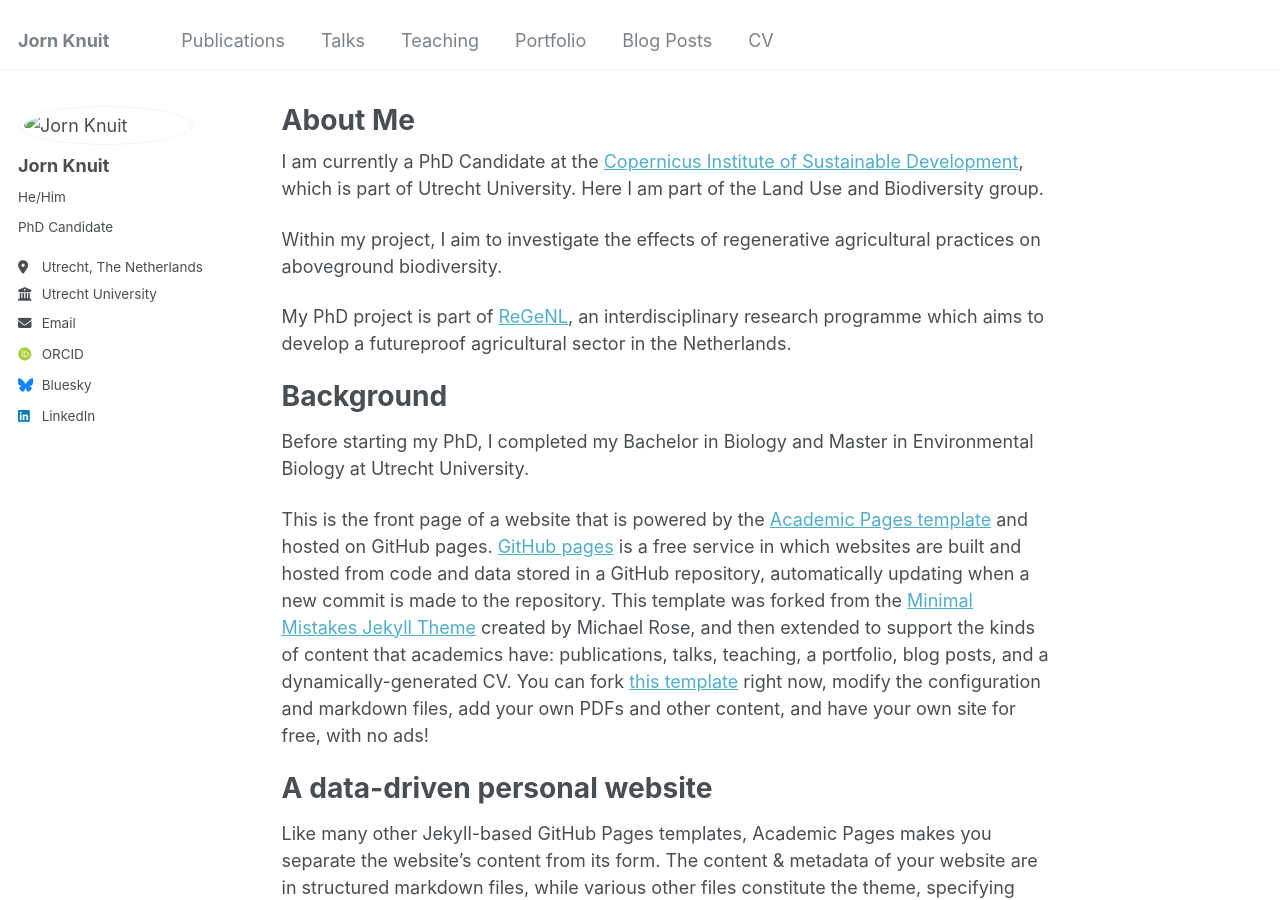
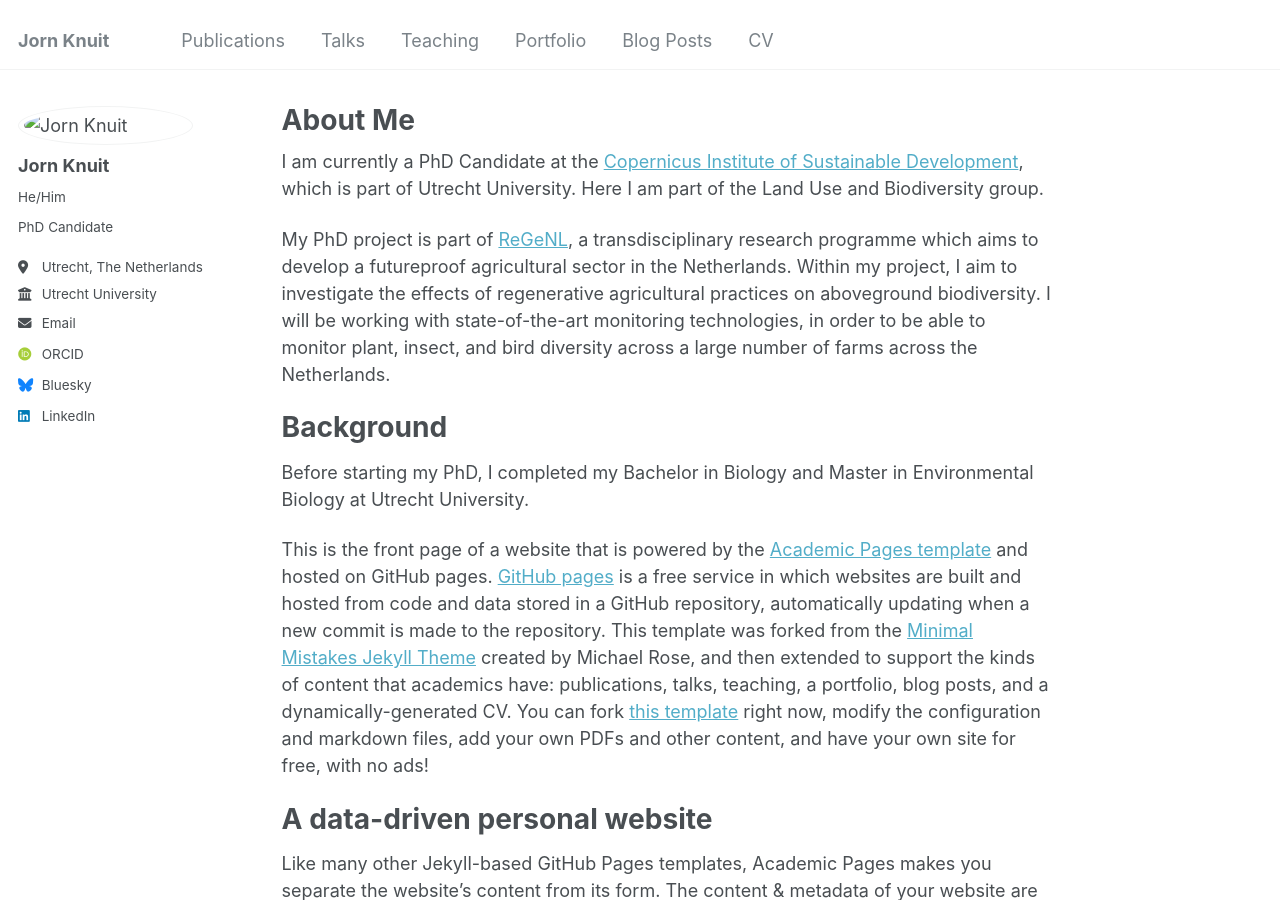
Before and after one commit to JornKnuit/JornKnuit.github.io, a Jekyll site: the page built from _pages/about.md, in a window 1280 px wide and 900 px high. Built offline with Jekyll 4.4.1, drawn with Linux system fonts in a browser that asks for light colours; some web fonts are replaced.

Commit message:
Update about.md

```diff
--- a/_pages/about.md
+++ b/_pages/about.md
@@ -9,9 +9,7 @@ redirect_from:
 
 I am currently a PhD Candidate at the [Copernicus Institute of Sustainable Development](https://www.uu.nl/en/research/copernicus-institute-of-sustainable-development), which is part of Utrecht University. Here I am part of the Land Use and Biodiversity group.
 
-Within my project, I aim to investigate the effects of regenerative agricultural practices on aboveground biodiversity.
-
-My PhD project is part of [ReGeNL](https://regenl.nl), an interdisciplinary research programme which aims to develop a futureproof agricultural sector in the Netherlands.
+My PhD project is part of [ReGeNL](https://regenl.nl), a transdisciplinary research programme which aims to develop a futureproof agricultural sector in the Netherlands. Within my project, I aim to investigate the effects of regenerative agricultural practices on aboveground biodiversity. I will be working with state-of-the-art monitoring technologies, in order to be able to monitor plant, insect, and bird diversity across a large number of farms across the Netherlands.
 
 Background
 ======
```
